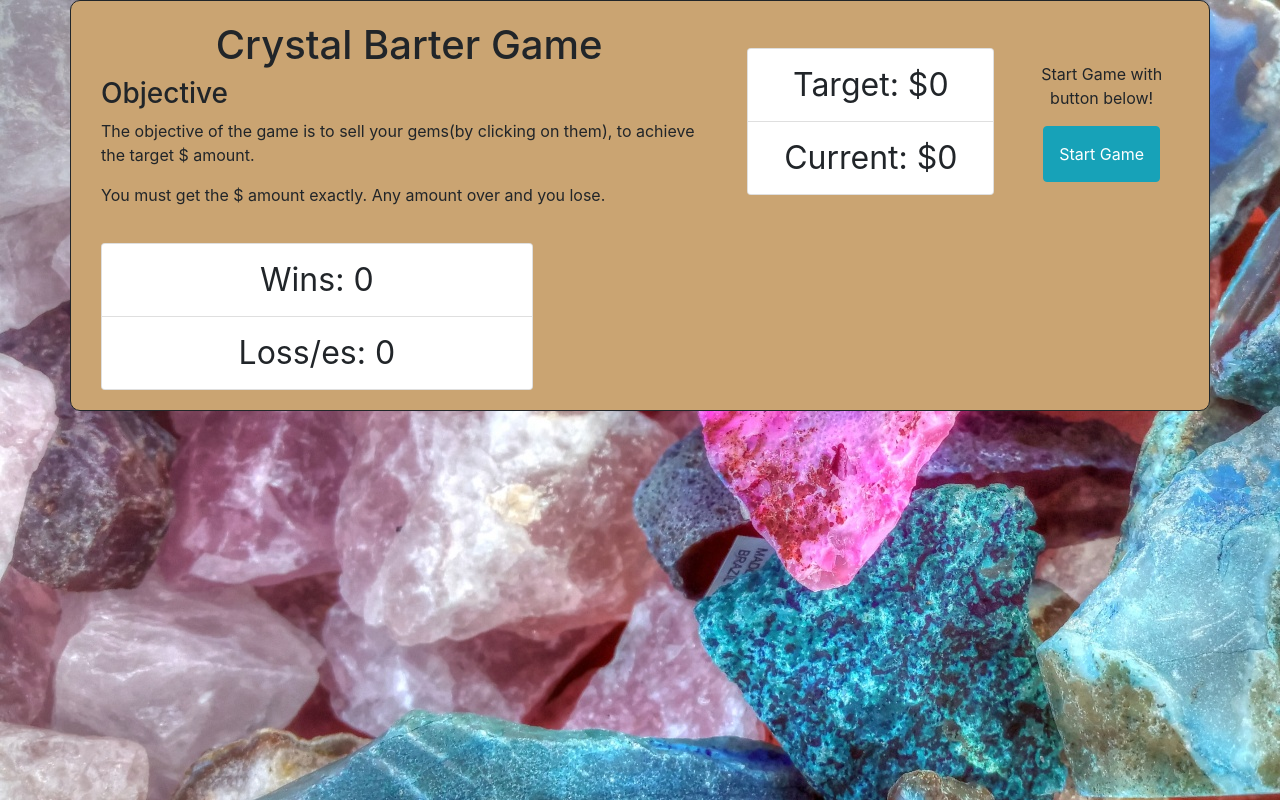
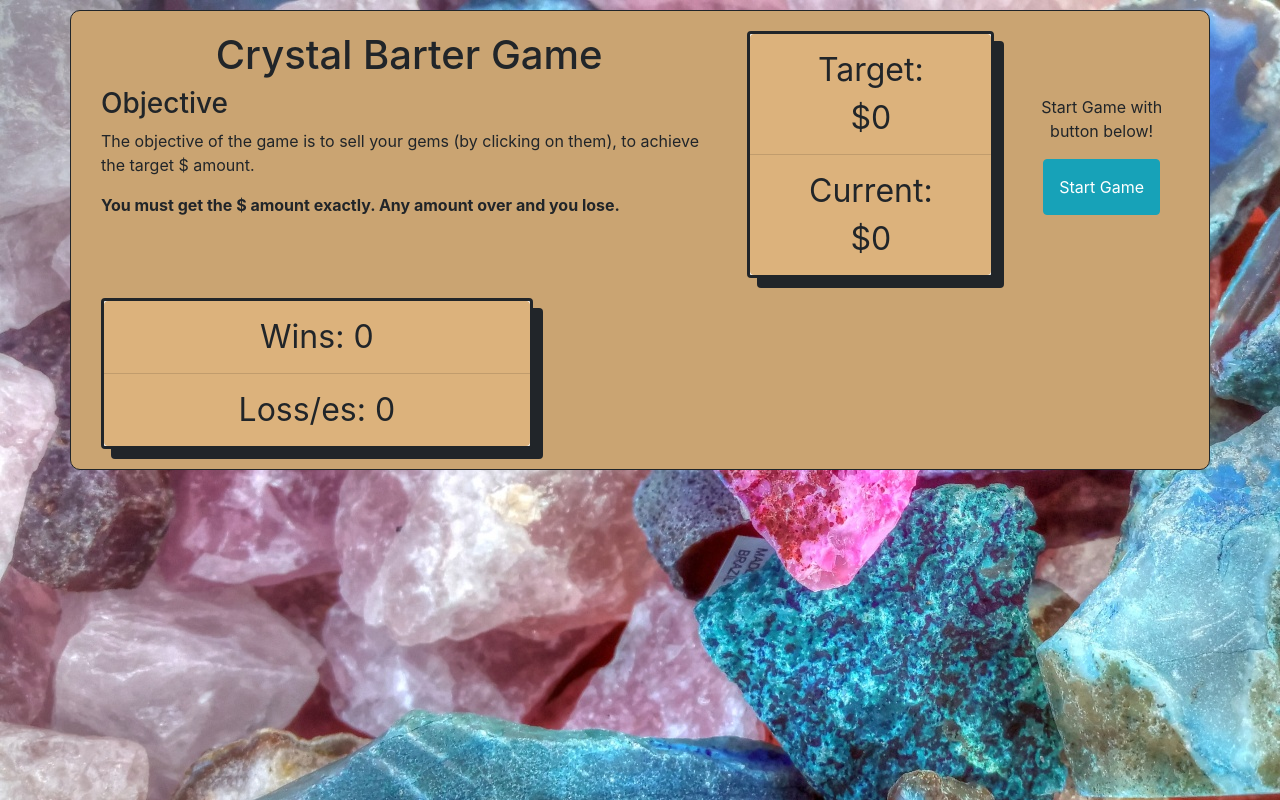
Before and after one commit to dmawardi/crystal-game, a plain HTML site: page index.html in a window 1280 px wide. Drawn offline with nearby package versions, Linux system fonts and the light colour scheme.

Commit message:
Completed

```diff
--- a/assets/css/style.css
+++ b/assets/css/style.css
@@ -38,10 +38,21 @@ aside h1 {
     border: solid 1px;
     background-color: #CAA472;
     border-radius: 10px;
+    margin-top: 10px;
 }
 
 .row {
     margin: 20px 0;
+}
+
+.list-group-item {
+    background-color: #DCB27C;
+}
+
+.card {
+    border-color: black;
+    border: solid;
+    box-shadow: 10px 10px;
 }
 
 .winsAndLossCard,
--- a/assets/javascript/game.js
+++ b/assets/javascript/game.js
@@ -55,7 +55,7 @@ $(document).ready(function () {
             gemSocket.addClass('img-thumbnail');
 
             // Get random value for gem
-            gemValue = Math.floor(Math.random() * 30);
+            gemValue = Math.floor(Math.random() * 30)+1;
 
             // Apply attributes
             gemSocket.attr('data-gemValue', gemValue);
@@ -86,6 +86,8 @@ $(document).ready(function () {
 
     // Event handler for clicked gem images
     $('body').on('click', '.gem-image', function () {
+        messageText.text('Select next gem to barter');
+
         // Get data-gemValue and add to counter
         var increaseValue = $(this).attr('data-gemValue')
 
@@ -102,7 +104,8 @@ $(document).ready(function () {
         if (parseInt(currentCounter) > parseInt(targetCounter)) {
             // Increment losses
             loss++;
-            console.log('Overshot! You lose! losses: ' + loss);
+            messageText.text('You lost!');
+
 
             lossText.text(loss);
 
@@ -114,7 +117,8 @@ $(document).ready(function () {
         else if (currentCounter === targetCounter) {
             // Increment wins
             wins++;
-            console.log('You win! wins: ' + wins);
+            messageText.text('You win!');
+
             winsText.text(wins);
 
             // Reset Game
--- a/index.html
+++ b/index.html
@@ -30,16 +30,17 @@
                 <aside>
                     <h1>Crystal Barter Game</h1>
                     <h3>Objective</h3>
-                    <p>The objective of the game is to sell your gems(by clicking on them), to achieve the target $
+                    <p>The objective of the game is to sell your gems (by clicking on them), to achieve the target $
                         amount.</p>
-                    <p>You must get the $ amount exactly. Any amount over and you lose.</p>
+
+                    <p><strong>You must get the $ amount exactly. Any amount over and you lose.</strong></p>
                 </aside>
             </div>
             <div class="col-3 targetAndCurrentCard">
                     <div class="card">
                         <ul class="list-group list-group-flush">
-                            <li class="list-group-item targetAndCurrentItem">Target: $<span id="targetText">0</span></li>
-                            <li class="list-group-item targetAndCurrentItem">Current: $<span id="currentText">0</span></li>
+                            <li class="list-group-item targetAndCurrentItem">Target: <br>$<span id="targetText">0</span></li>
+                            <li class="list-group-item targetAndCurrentItem">Current: <br>$<span id="currentText">0</span></li>
                         </ul>
                     </div>
                 </div>
@@ -50,9 +51,6 @@
             </div>
 
         </div>
-
-
-
 
         <div class="row">
             <div class="col-5">
@@ -67,6 +65,7 @@
             <div class="col-7">
                 <div class="container gemBar">
                 </div>
+
             </div>
         </div>
 
@@ -74,10 +73,7 @@
     </div>
 
 
-
-
-
-    <!-- Javascript -->
+    <!-- Javascript Section -->
     <!-- Jquery -->
     <script src="https://ajax.googleapis.com/ajax/libs/jquery/3.4.1/jquery.min.js"></script>
 
```
